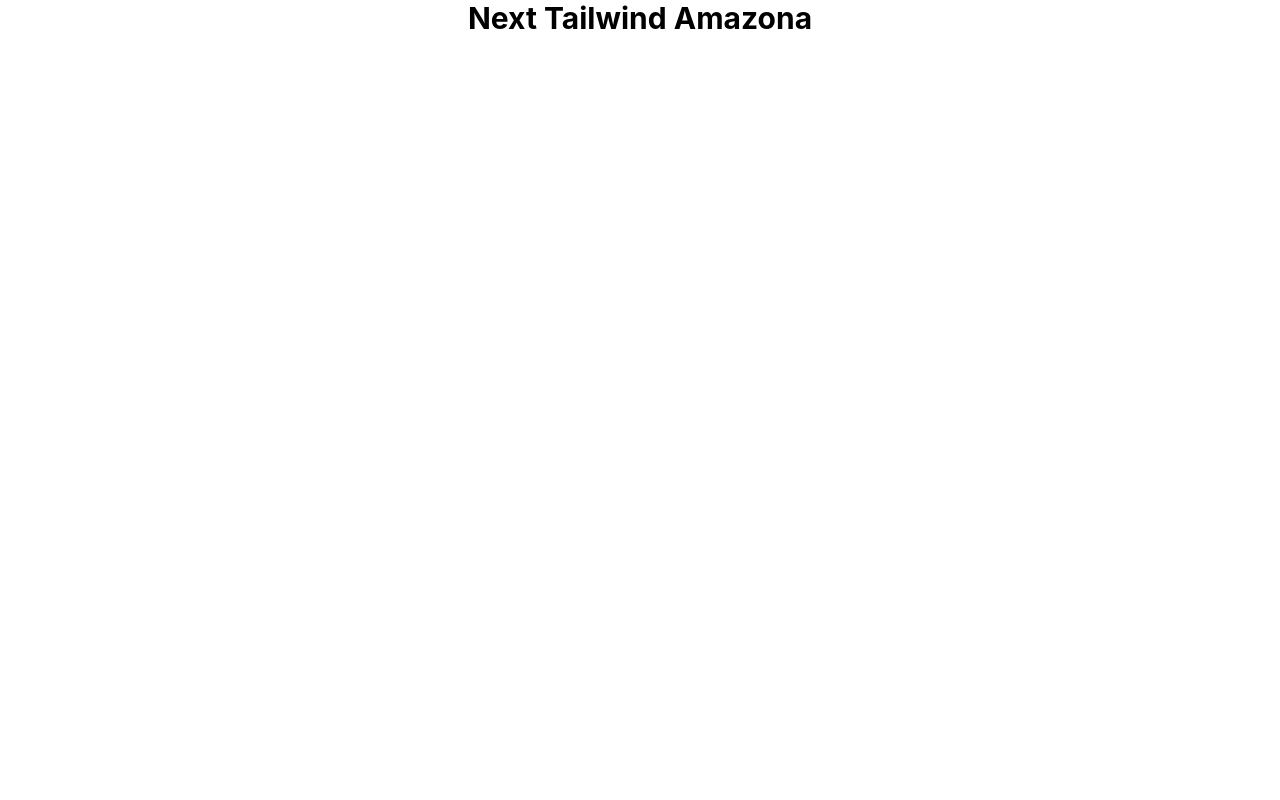
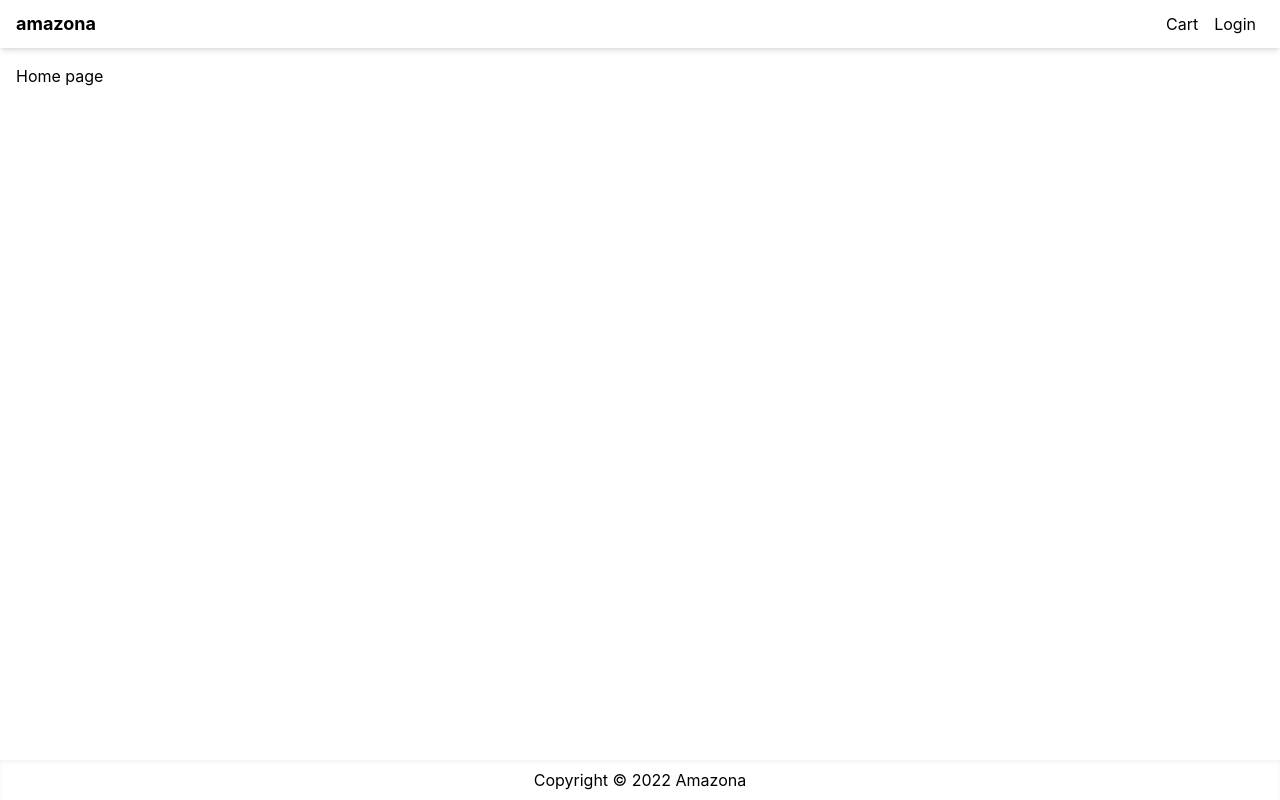
Before and after one commit to siavash-sattari/next-amazona, a Next.js app: page / in a window 1280 px wide. Built offline with nearby package versions, Linux system fonts and the light colour scheme.

Commit message:
create website layout

```diff
--- /dev/null
+++ b/components/Layout.js
@@ -0,0 +1,37 @@
+import Head from 'next/head';
+import Link from 'next/link';
+import React from 'react';
+
+export default function Layout({ title, children }) {
+  return (
+    <>
+      <Head>
+        <title>{title ? title + ' - Amazona' : 'Amazona'}</title>
+        <meta name='description' content='Ecommerce Website' />
+        <link rel='icon' href='/favicon.ico' />
+      </Head>
+
+      <div className='flex min-h-screen flex-col justify-between '>
+        <header>
+          <nav className='flex h-12 items-center px-4 justify-between shadow-md'>
+            <Link href='/'>
+              <a className='text-lg font-bold'>amazona</a>
+            </Link>
+            <div>
+              <Link href='/cart'>
+                <a className='p-2'>Cart</a>
+              </Link>
+              <Link href='/login'>
+                <a className='p-2'>Login</a>
+              </Link>
+            </div>
+          </nav>
+        </header>
+        <main className='container m-auto mt-4 px-4'>{children}</main>
+        <footer className='flex h-10 justify-center items-center shadow-inner'>
+          <p>Copyright © 2022 Amazona</p>
+        </footer>
+      </div>
+    </>
+  );
+}
--- a/pages/index.js
+++ b/pages/index.js
@@ -1,3 +1,5 @@
+import Layout from '../components/Layout';
+
 export default function Home() {
-  return <h1 className='text-3xl font-bold text-center'> Next Tailwind Amazona</h1>;
+  return <Layout title='Home Page'>Home page</Layout>;
 }
```
Also changed, not shown: .eslintrc.json.
